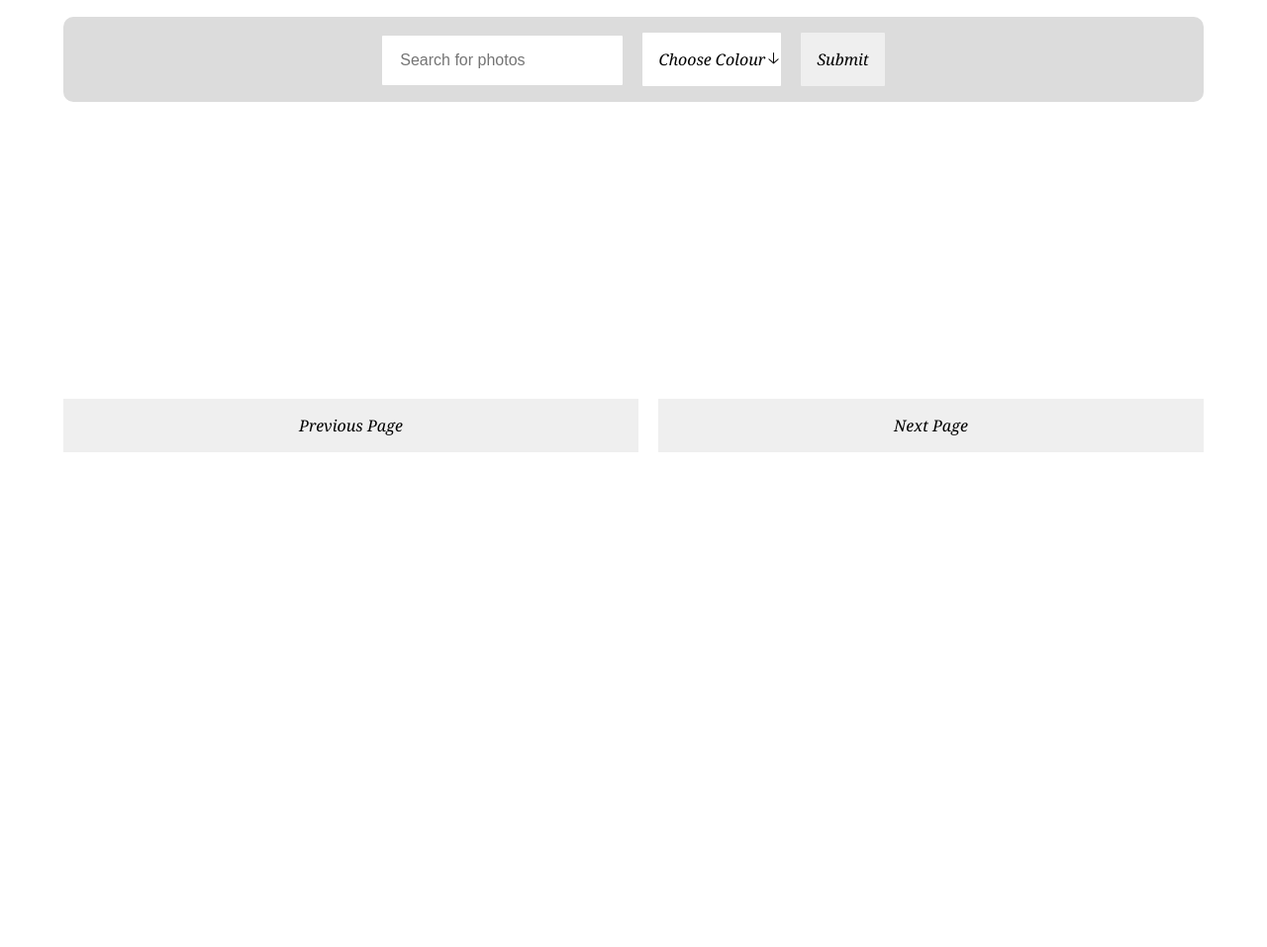
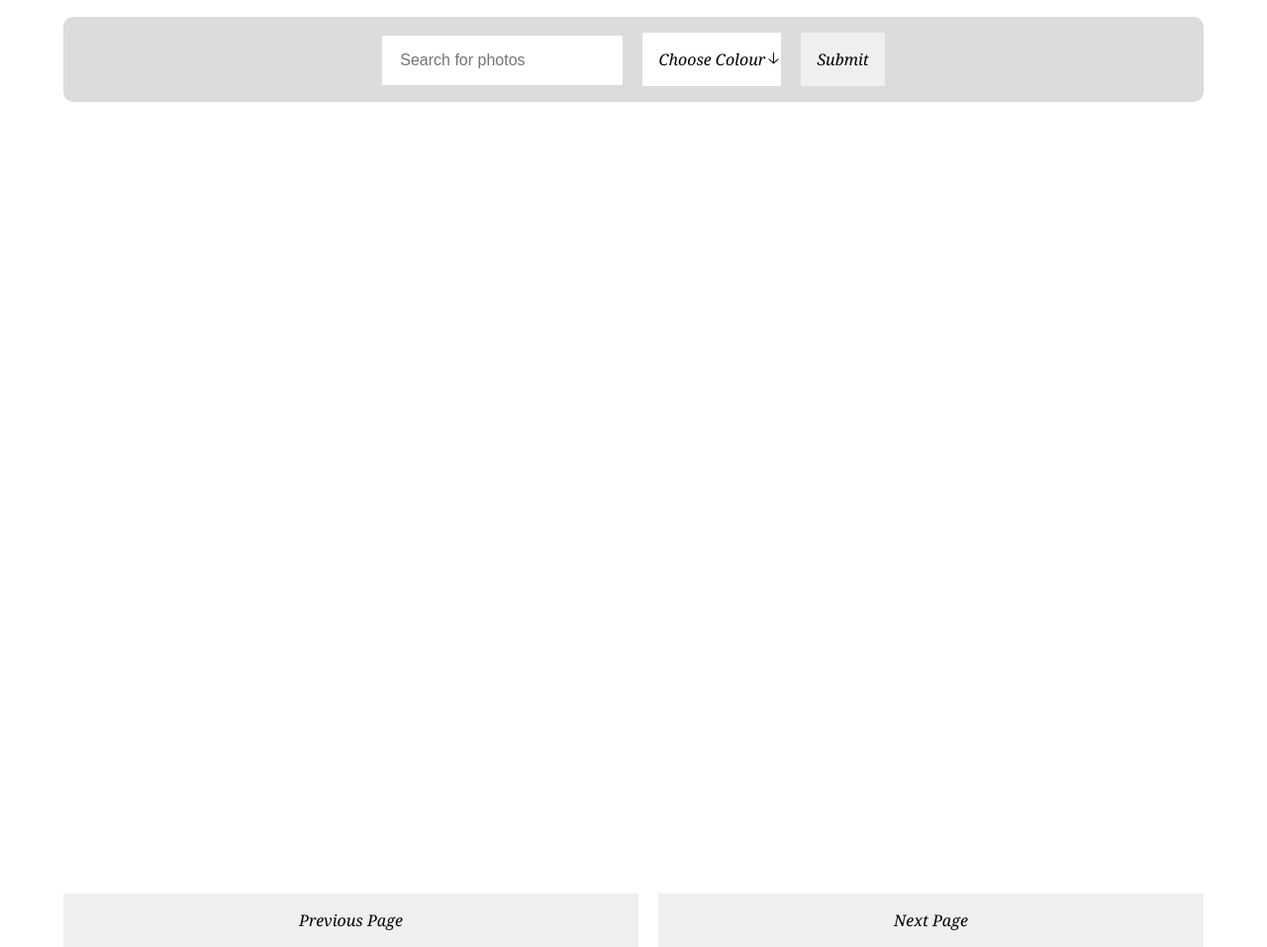
Before and after one commit to lillebjorns/searchengine, a plain HTML site: page index.html in a window 1280 px wide. Shown: the part 91-1048 px from the top of the page at 99% size. Before the commit the page ends 800 px from the top, so only its background shows below. Drawn offline with Linux system fonts and the light colour scheme; no server answers.

Commit message:
knappar i botten

```diff
--- a/engine.css
+++ b/engine.css
@@ -11,9 +11,11 @@
     font-size: 16px;
     font-weight: bold;
 }
-html {
+html{
+
     font-family:Georgia, 'Times New Roman', Times, serif;
     font-style: oblique;
+
 }
 
 header {
@@ -154,6 +156,8 @@ button:not([disabled]):hover {
     padding: 20px;
     max-width: calc(200px * 4 + 60px);
     margin: 0 auto;
+    min-height: 100vh;
+
 }
 
 .image {
--- a/index.html
+++ b/index.html
@@ -40,9 +40,16 @@
         <div class="image" id="image-container">
         </div>
       </div>
-      <div id="pageButtons-grid">
-        <button class="navigationButton" type="button" id="prevButton">Previous Page</button>
-        <button class="navigationButton" type="button" id="nextButton">Next Page</button>
-      </div>
+      <footer>
+
+        <div id="pageButtons-grid">
+          <button class="navigationButton" type="button" id="prevButton">Previous Page</button>
+          <button class="navigationButton" type="button" id="nextButton">Next Page</button>
+        </div>
+      </footer>
+
+
+
+      </footer>
 </body>
 </html>
--- a/script.js
+++ b/script.js
@@ -1,6 +1,6 @@
 var API_KEY = '42113152-8e32ae93f4bbd907c64935223';
 const API_URL = `https://pixabay.com/api/?key=${API_KEY}&per_page=10`;
-
+let imgid =1;
 let currentPage = 1;
 let currentQuery = '';
 let currentColor = '';
```
